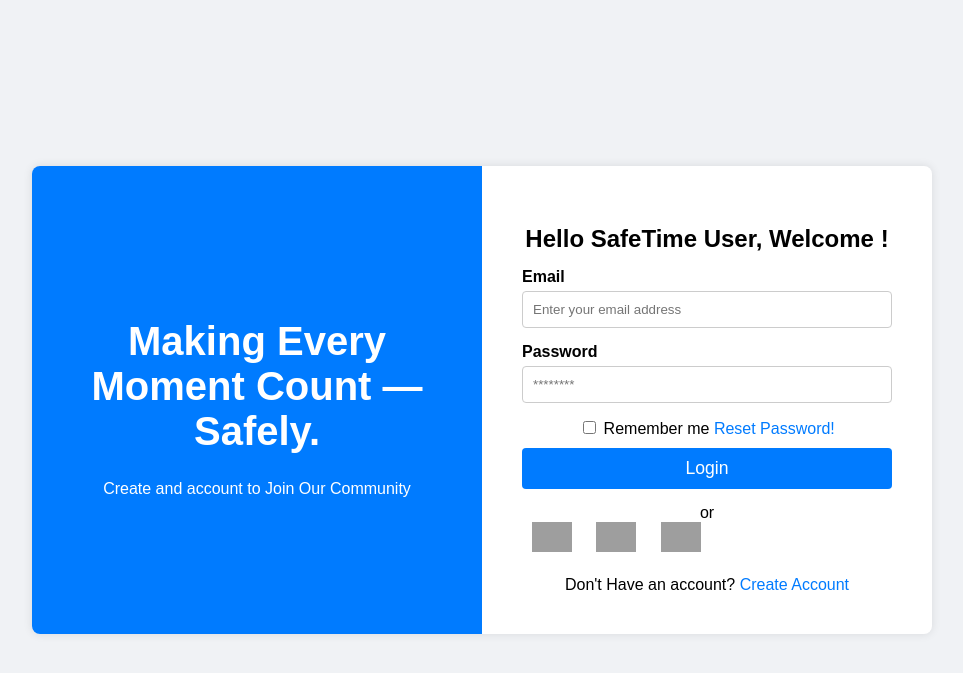
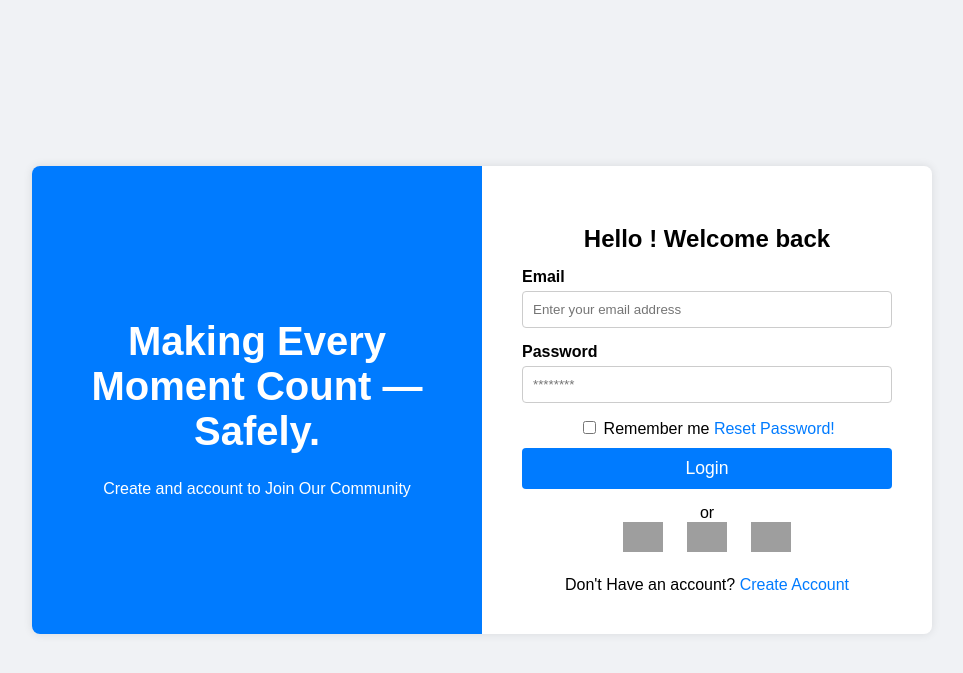
Before and after one commit to aodre12/IT36A-IAS2, a PHP site: page /login.php in a window 1280 px wide. Shown: the top 673 px of the page, without its empty margins (158-1121 px from the left). Run offline with PHP 8.4, Linux system fonts and the light colour scheme; grey boxes are pictures that could not be loaded.

Commit message:
edited login & style

```diff
--- a/login.php
+++ b/login.php
@@ -30,7 +30,7 @@ if ($_SERVER["REQUEST_METHOD"] == "POST") {
             <p>Create and account to Join Our Community</p>
         </div>
         <div class="right-panel">
-            <h2>Hello SafeTime User, Welcome !</h2>
+            <h2>Hello ! Welcome back</h2>
             <form action="login.php" method="post">
                 <div class="form-group">
                     <label for="email">Email</label>
@@ -52,7 +52,6 @@ if ($_SERVER["REQUEST_METHOD"] == "POST") {
                     <img src="https://img.icons8.com/color/48/000000/google-logo.png" alt="Google" width="30">
                     <img src="https://img.icons8.com/color/48/000000/facebook-new.png" alt="Facebook" width="30">
                     <img src="https://img.icons8.com/ios-filled/50/000000/mac-os.png" alt="Apple" width="30">
-
                 </div>
                 <div class="create-account">
                     Don't Have an account? <a href="signup.php">Create Account</a>
--- a/style.css
+++ b/style.css
@@ -59,6 +59,8 @@ body {
 
 .logo img {
     width: 80px;
+    display: block;
+    margin: 0 auto;
 }
 
 .form-group {
@@ -122,6 +124,10 @@ button:hover {
     text-decoration: underline;
 }
 
+.social-login {
+    text-align: center;
+}
+
 .social-login img {
     width: 40px;
     margin: 0 10px;
```
